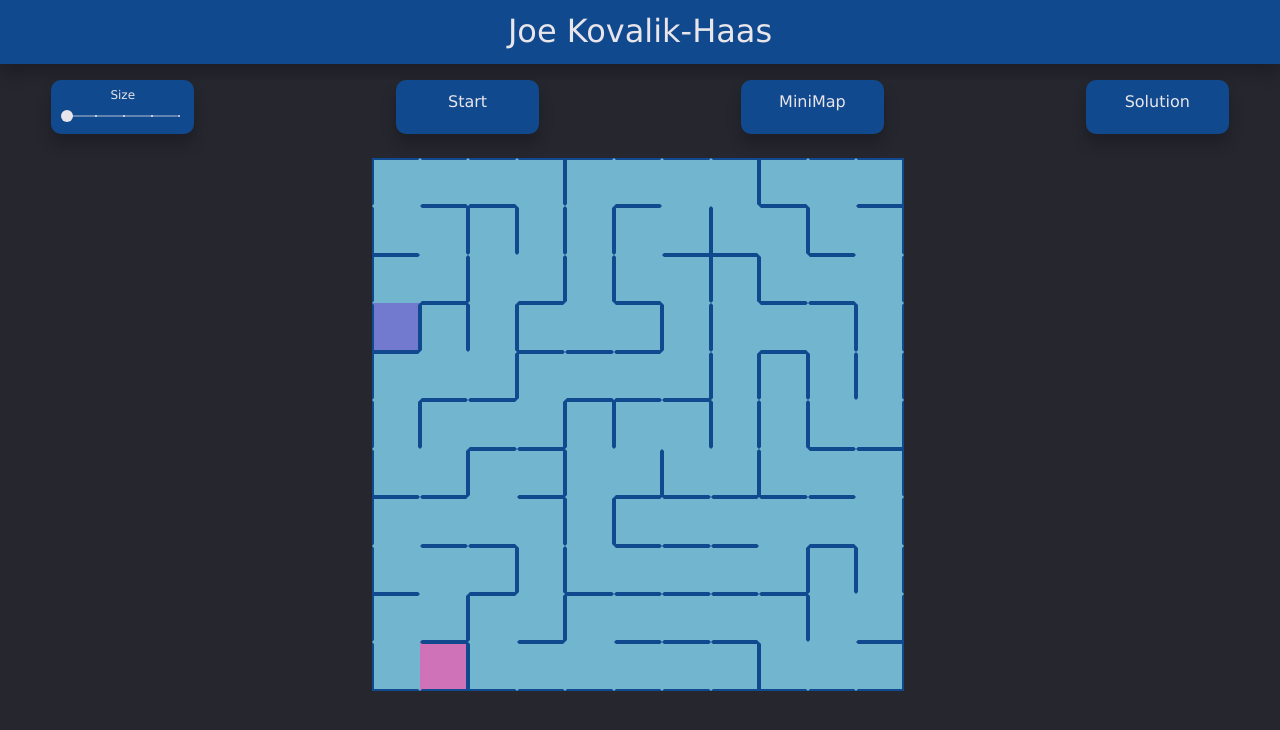
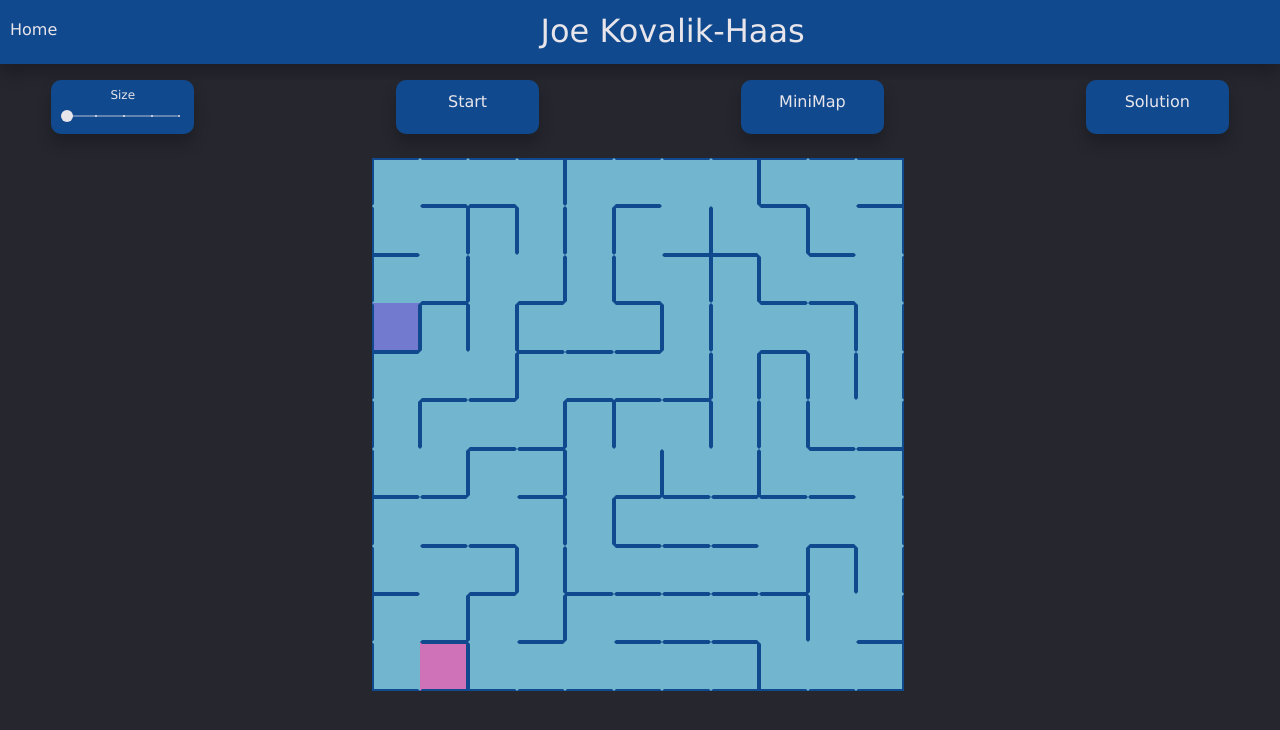
Before and after one commit to jkovalikhaas/JoeWebsite, a React (Create React App) app: page /maze in a window 1280 px wide. Shown: the top 730 px of the page. Built offline with nearby package versions, Linux system fonts and the light colour scheme.

Commit message:
added home button

```diff
--- a/src/Routes.js
+++ b/src/Routes.js
@@ -1,13 +1,14 @@
 import React from 'react';
-import { Route, Switch, Redirect } from 'react-router-dom';
+import { Route, Switch, Redirect, useHistory } from 'react-router-dom';
 import HomeContainer from './containers/HomeContainer.jsx';
 import MazeContainer from './containers/MazeContainer.jsx';
 import { NavBar } from './components/NavBar';
 
 export const Routes = () => {
+  const history = useHistory();
   return (
     <div>
-      <NavBar />
+      <NavBar history={history} />
       <Switch>
         <Route exact path="/home" component={HomeContainer} />
         <Route exact path="/">
--- a/src/components/NavBar.jsx
+++ b/src/components/NavBar.jsx
@@ -2,6 +2,7 @@ import React from 'react';
 import '../index.css';
 import { createUseStyles } from 'react-jss';
 import colors from '../globals/colors.js';
+import { R } from '../globals/variables.jsx';
 
 const useStyles = createUseStyles({
     bar: {
@@ -17,13 +18,25 @@ const useStyles = createUseStyles({
         margin: '1.5vh auto 0 auto',
         textDecoration: 'none'
     },
+    homeButton: {
+        color: colors.joeWhite,
+        margin: '2.5vh 1vh 0 10px',
+        textDecoration: 'none'
+    }
 });
 
-export const NavBar = () => {
+export const NavBar = ({history}) => {
     const styles = useStyles();
+
+    const urlPath = R.path(['location', 'pathname'], history);
+    const isHome = urlPath.includes('home') || R.equals(urlPath, '/');
 
     return (
         <div className={styles.bar}>
+            {!isHome &&
+            <a className={styles.homeButton} href={'/home'}>
+                Home
+            </a>}
             <a className={styles.title} href={"/home"}>
                 Joe Kovalik-Haas
             </a>
```
Also changed, not shown: public/robots.txt (deleted), src/assets/images/maze.png, 1 other file (tests, documents, lock files or other folders).
